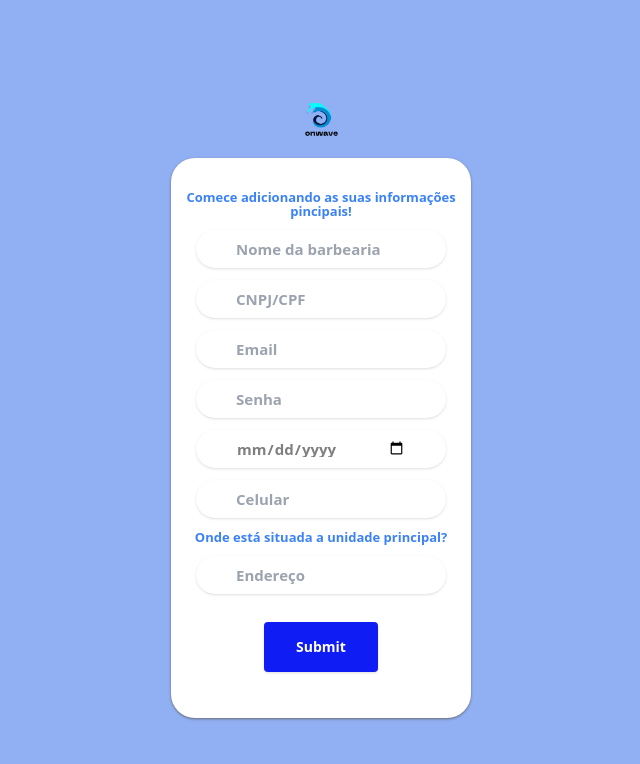
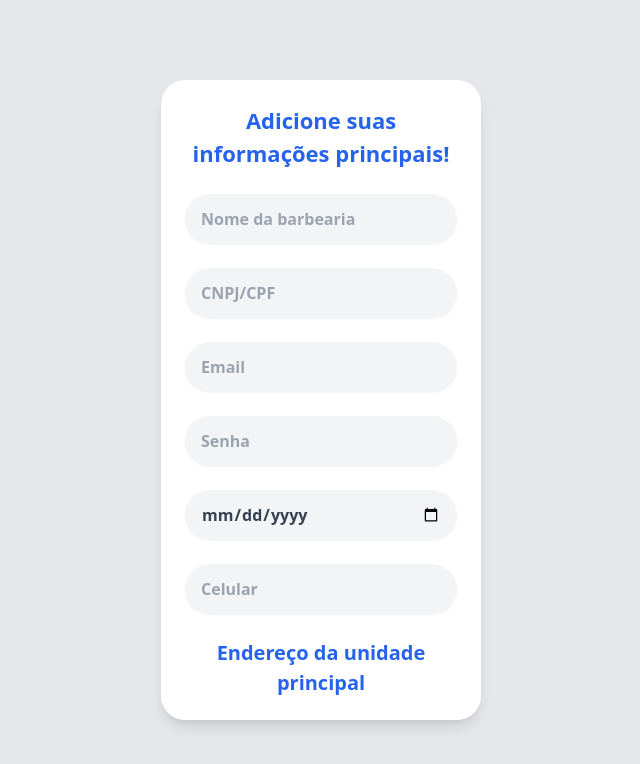
Before and after one commit to rafascampelo/frontend-da-onwave, a Next.js app: page /register in a window 1280 px wide. Shown: the top 764 px of the page, without its empty margins (319-959 px from the left). Built offline with nearby package versions, Linux system fonts and the light colour scheme.

Commit message:
arrumei algumas pgns

```diff
--- a/src/app/(screens)/boxScreen/page.jsx
+++ b/src/app/(screens)/boxScreen/page.jsx
@@ -1,79 +1,82 @@
 import Image from "next/image";
 import Link from "next/link";
 
-export default function boxScreen() {
+export default function BoxScreen() {
   return (
     <>
-      <div className="h-20 w-full bg-blue-700 rounded-b-md relative flex justify-center items-center flex-col ">
-        {/* Contéudo da div azul (opcional) */}
+      <div className="h-20 w-full bg-blue-700 rounded-b-md flex items-center justify-center">
+        <Link href="/UserProfile">
+          <div className="fixed top-10 right-0 flex items-center bg-white shadow-lg p-3 rounded-lg">
+            <Image
+              src="/userbarb.png"
+              alt="User"
+              className="w-12 h-12 rounded-full"
+              width={48}
+              height={48}
+            />
+            <div className="ml-3 text-lg font-bold text-gray-800">
+              $nomeBarboooooo
+            </div>
+          </div>
+        </Link>
       </div>
 
-      <div className="absolute right-0 top-[50px] flex items-center bg-white  shadow-lg p-2 rounded-md">
-        <div className="font-bold text-lg text-gray-800 whitespace-nowrap">
-          $nomeBarboooooo
+      <div className="fixed top-36 left-1/2 transform -translate-x-1/2 bg-white shadow-lg p-4 rounded-lg max-w-md w-full">
+        <div className="flex flex-col mb-4">
+          <div className="text-lg font-semibold text-black mb-2">
+            Meus Produtos
+          </div>
+          <div className="flex items-center">
+            <Image
+              src="/caixabox.png"
+              alt="Caixa Box"
+              className="w-8 h-8"
+              width={32}
+              height={32}
+            />
+            <div className="ml-4 flex-1">
+              <div className="text-lg font-semibold text-black">$Produto</div>
+              <div className="text-sm text-gray-600">
+                Validade 00/00/0000 <br />
+                R$ 00.00
+              </div>
+            </div>
+            <Image
+              src="/editar.png"
+              alt="Editar"
+              className="w-6 h-6"
+              width={24}
+              height={24}
+            />
+          </div>
         </div>
-        <img src="/userbarb.png" alt="User" className="w-15 h-10 pl-2 pr-2" />
       </div>
 
-      <div className="absolute left-5 top-[130px] px-4 flex items-center bg-white  shadow-lg p-2 rounded-[15px]">
-        <span className="text-center font-semibold text-black ">
-          Meus produtos
-        </span>
-      </div>
-      <div className="absolute right-5 top-[180px]  font-bold text-base px-10 flex items-center bg-blue-600  shadow-lg p-2 rounded-[15px]">
-        Há $300
-      </div>
-      <Image
-        src="/caixabox.png"
-        alt="caixaboxScreen"
-        className="absolute top-[190px] left-6 flex "
-        width={26}
-        height={26}
-      />
-
-      <span className="font-semibold text-lg top-[190px] text-black absolute left-14 flex ">
-        $Produto
-      </span>
-
-      <span className="font-semibold top-[240px] text-black absolute left-14 flex ">
-        Validade 00/00/0000 <br />
-        R$ 00.00
-      </span>
-
-      <Image
-        src="/editar.png"
-        alt="editar"
-        className="absolute top-[268px] right-5 flex "
-        width={15}
-        height={15}
-      />
-      <div className="absolute top-[290px] left-1/2 transform -translate-x-1/2 w-full max-w-[calc(100%-40px)] h-[1px] bg-black" />
-
-      {/*aqui pra frente já não tem mais variavel*/}
-      <div
-        className="absolute top-[320px] left-1/2 w-[200px] h-[70px]
-   bg-white rounded-[14px] shadow-inner flex items-center
-   px-4 transform -translate-x-1/2"
-      >
+      <div className="relative max-w-[calc(100%-40px)] top-[230px] left-1/2 transform -translate-x-1/2 bg-white shadow-lg rounded-lg p-4 flex items-cente">
         <Image
           src="/plus.png"
-          alt="plus"
-          className="absolute left-5"
-          width={40}
-          height={40}
+          alt="Adicionar Produto"
+          className="w-8 h-8"
+          width={32}
+          height={32}
         />
-
-        <Link href="/" className="absolute right-4 pl-2 font-bold text-black">
+        <Link href="/" className="ml-4 text-lg font-bold text-blue-600">
           Novos Produtos
         </Link>
       </div>
 
-      <Link
-        href="/"
-        className="absolute top-[410px] left-4 text-black text-base font-bold underline leading-tight tracking-tight"
-      >
-        Registrar o novo lote
-      </Link>
+      <div className="relative max-w-[calc(100%-40px)] top-[240px] left-1/2 transform -translate-x-1/2 bg-white shadow-lg rounded-lg p-4 flex items-center ">
+        <Image
+          src="/plus.png"
+          alt="Adicionar Produto"
+          className="w-8 h-8"
+          width={32}
+          height={32}
+        />
+        <Link href="/" className="ml-4 text-lg font-bold text-blue-600">
+          Registrar o novo lote
+        </Link>
+      </div>
     </>
   );
 }
--- a/src/app/(subscription)/layout.jsx
+++ b/src/app/(subscription)/layout.jsx
@@ -21,11 +21,7 @@ export default function RootLayout({ children }) {
           rel="stylesheet"
         />
       </Head>
-      <body className="bg-blue-600/50">
-        <main class=" flex  flex-col items-center  h-screen bg-gradient-to-b justify-center ">
-          {children}
-        </main>
-      </body>
+      {children}
     </html>
   );
 }
--- a/src/app/(subscription)/register/page.jsx
+++ b/src/app/(subscription)/register/page.jsx
@@ -1,93 +1,70 @@
 import Image from "next/image";
 import Link from "next/link";
 
-export default function register() {
+export default function Register() {
   return (
     <>
-      <Image
-        src="/logoonwave.png"
-        alt="Onwave Logo"
-        className="dark:invert"
-        width={75}
-        height={60}
-        priority
+      <div className="flex items-center justify-center h-screen bg-gray-200">
+        <div className="w-[320px] h-[80vh] bg-white p-6 rounded-3xl shadow-lg flex flex-col overflow-y-auto">
+          <form className="flex flex-col gap-6">
+            <span className="text-center text-blue-600 text-[22px] font-bold">
+              Adicione suas informações principais!
+            </span>
+
+            <input
+              type="text"
+              placeholder="Nome da barbearia"
+              className="w-full h-[50px] bg-gray-100 rounded-full shadow-sm pl-4 text-gray-700 text-[16px] font-semibold focus:outline-none focus:border-blue-500 focus:ring-2 focus:ring-blue-500"
             />
 
-      <div
-        className=" w-[300px] h-[560px] bg-white backdrop-blur-[50px] content-start place-items-center
- rounded-3xl shadow gap-2.5 shadow-gray-500 leading-[14px] grid "
-      >
-        <form class="justify-between items-center flex flex-col mx-auto mt-3 ">
-          <span class="mt-5 text-center text-blue-500 text-[13px] font-bold ">
-            Comece adicionando as suas informações pincipais!
-          </span>
             <input
-            id="Nome da barbearia"
               type="text"
-            placeholder="Nome da barbearia"
-            class=" mt-3 w-[250px] h-[38px] bg-white rounded-[19px]  text-black/50 text-[15px] font-bold  pl-10 pr-10
-            shadow focus:outline-none focus:border-blue-500 focus:ring-2 focus:ring-blue-500"
-          ></input>
+              placeholder="CNPJ/CPF"
+              className="w-full h-[50px] bg-gray-100 rounded-full shadow-sm pl-4 text-gray-700 text-[16px] font-semibold focus:outline-none focus:border-blue-500 focus:ring-2 focus:ring-blue-500"
+            />
 
             <input
-            id="CNPJ OU CPF"
-            type="text"
-            placeholder="CNPJ/CPF"
-            class=" mt-3 w-[250px] h-[38px] bg-white rounded-[19px]  text-black/50 text-[15px] font-bold  pl-10 pr-10
-            shadow focus:outline-none focus:border-blue-500 focus:ring-2 focus:ring-blue-500"
-          ></input>
+              type="email"
+              placeholder="Email"
+              className="w-full h-[50px] bg-gray-100 rounded-full shadow-sm pl-4 text-gray-700 text-[16px] font-semibold focus:outline-none focus:border-blue-500 focus:ring-2 focus:ring-blue-500"
+            />
 
             <input
-            id="Email"
-            type="text"
-            placeholder="Email"
-            class=" mt-3 w-[250px] h-[38px] bg-white rounded-[19px]  text-black/50 text-[15px] font-bold  pl-10 pr-10
-            shadow focus:outline-none focus:border-blue-500 focus:ring-2 focus:ring-blue-500"
-          ></input>
+              type="password"
+              placeholder="Senha"
+              className="w-full h-[50px] bg-gray-100 rounded-full shadow-sm pl-4 text-gray-700 text-[16px] font-semibold focus:outline-none focus:border-blue-500 focus:ring-2 focus:ring-blue-500"
+            />
 
             <input
-            id="Senha"
-            type="password"
-            placeholder="Senha"
-            class=" mt-3 w-[250px] h-[38px] bg-white rounded-[19px]  text-black/50 text-[15px] font-bold  pl-10 pr-10
-            shadow focus:outline-none focus:border-blue-500 focus:ring-2 focus:ring-blue-500"
-          ></input>
+              type="date"
+              placeholder="Data de inauguração"
+              className="w-full h-[50px] bg-gray-100 rounded-full shadow-sm pl-4 pr-4 text-gray-700 text-[16px] font-semibold focus:outline-none focus:border-blue-500 focus:ring-2 focus:ring-blue-500"
+            />
 
             <input
-            id="Data inauguração"
-            type="date"
-            placeholder="Data de inauguração"
-            class=" mt-3 w-[250px] h-[38px] bg-white rounded-[19px]  text-black/50 text-[15px] font-bold  pl-10 pr-10
-            shadow focus:outline-none focus:border-blue-500 focus:ring-2 focus:ring-blue-500"
-          ></input>
+              type="text"
+              placeholder="Celular"
+              className="w-full h-[50px] bg-gray-100 rounded-full shadow-sm pl-4 text-gray-700 text-[16px] font-semibold focus:outline-none focus:border-blue-500 focus:ring-2 focus:ring-blue-500"
+            />
+
+            <span className="text-center text-blue-600 text-[20px] font-bold">
+              Endereço da unidade principal
+            </span>
 
             <input
-            id="Celular"
-            type="text"
-            placeholder="Celular"
-            class=" mt-3 w-[250px] h-[38px] bg-white rounded-[19px]  text-black/50 text-[15px] font-bold  pl-10 pr-10
-            shadow focus:outline-none focus:border-blue-500 focus:ring-2 focus:ring-blue-500"
-          ></input>
-
-          <span class="mt-3 mb-3 text-center text-blue-500  text-[13px] font-bold ">
-            Onde está situada a unidade principal?
-          </span>
-          <input
-            id="Endereço principal"
               type="text"
               placeholder="Endereço"
-            class=" w-[250px] h-[38px] bg-white rounded-[19px]  text-black/50 text-[15px] font-bold  pl-10 pr-10
-          shadow focus:outline-none focus:border-blue-500 focus:ring-2 focus:ring-blue-500"
-          ></input>
+              className="w-full h-[50px] bg-gray-100 rounded-full shadow-sm pl-4 text-gray-700 text-[16px] font-semibold focus:outline-none focus:border-blue-500 focus:ring-2 focus:ring-blue-500"
+            />
 
-          <input
-            id="logar"
+            <button
               type="submit"
-            placeholder="Enviar"
-            class="mt-7 h-[50px] flex
-  px-8 py-4 bg-[#0f1cf3] rounded shadow gap-2.5 text-white text-sm font-bold  leading-[14px]"
-          ></input>
+              className="w-full h-[55px] bg-blue-600 text-white font-bold rounded-full shadow-md hover:bg-blue-700 transition-colors"
+            >
+              Enviar
+            </button>
           </form>
+        </div>
       </div>
     </>
   );
--- a/src/app/globals.css
+++ b/src/app/globals.css
@@ -3,7 +3,7 @@
 @tailwind utilities;
 
 .fund {
-  background-color: #f3f4f6;
+  background-color: #e5e7eb;
   height: 100vh;
 }
 
--- a/src/app/page.jsx
+++ b/src/app/page.jsx
@@ -31,7 +31,7 @@ export default function Home() {
 
           <Link
             href="/sign_in"
-            className="mt-auto text-center text-white text-xl font-bold h-[40px] w-[100px] flex justify-center items-center bg-[#0f1cf3] rounded shadow"
+            className="mt-auto w-full h-[55px] bg-blue-600 text-white font-bold rounded-full shadow-md hover:bg-blue-700 transition-colors flex justify-center items-center"
           >
             Login
           </Link>
```
Also changed, not shown: src/app/(login)/sign_in/page.jsx (+11 -17 lines), src/app/(screens)/history/page.jsx (+16 -1 lines), src/app/(screens)/homeScreen/page.jsx (+17 -12 lines), src/app/(subscription)/dashboard/page.jsx (+9 -12 lines). Lines whose indentation alone changed are shown as unchanged.
